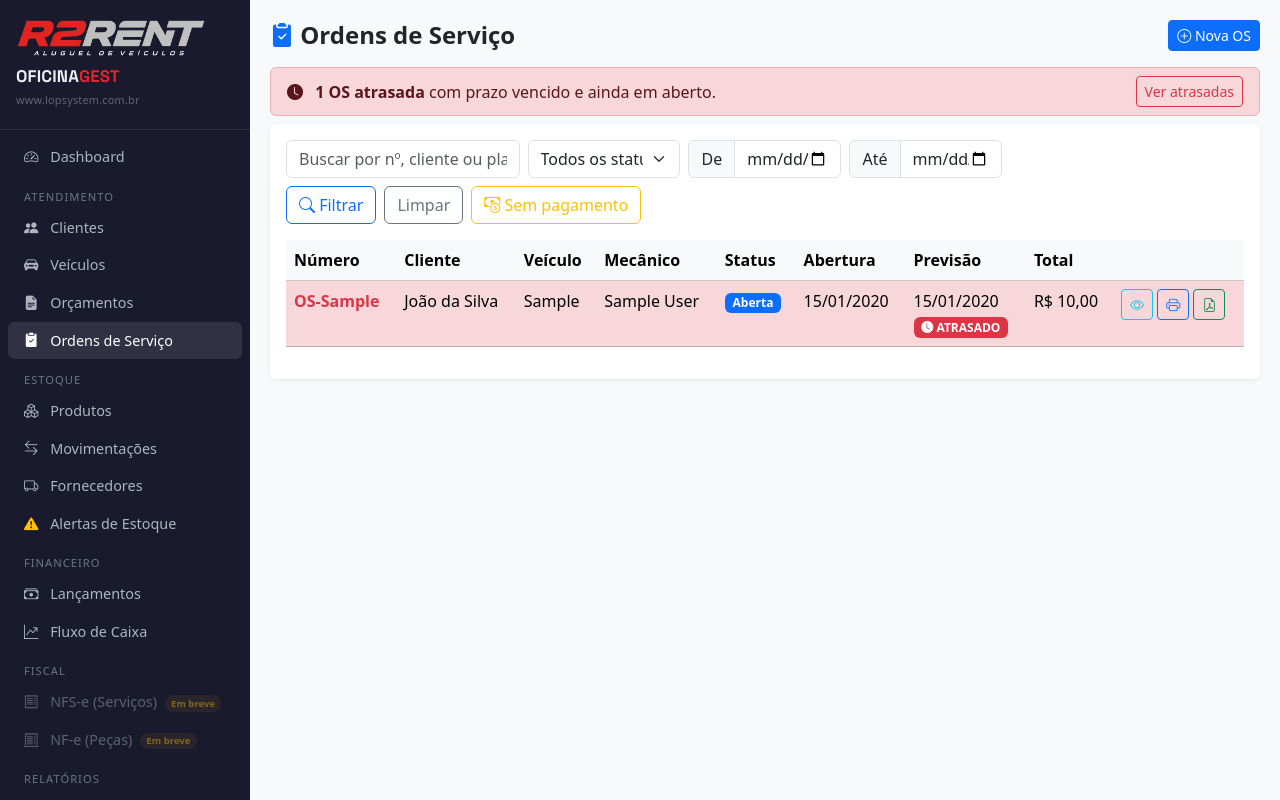
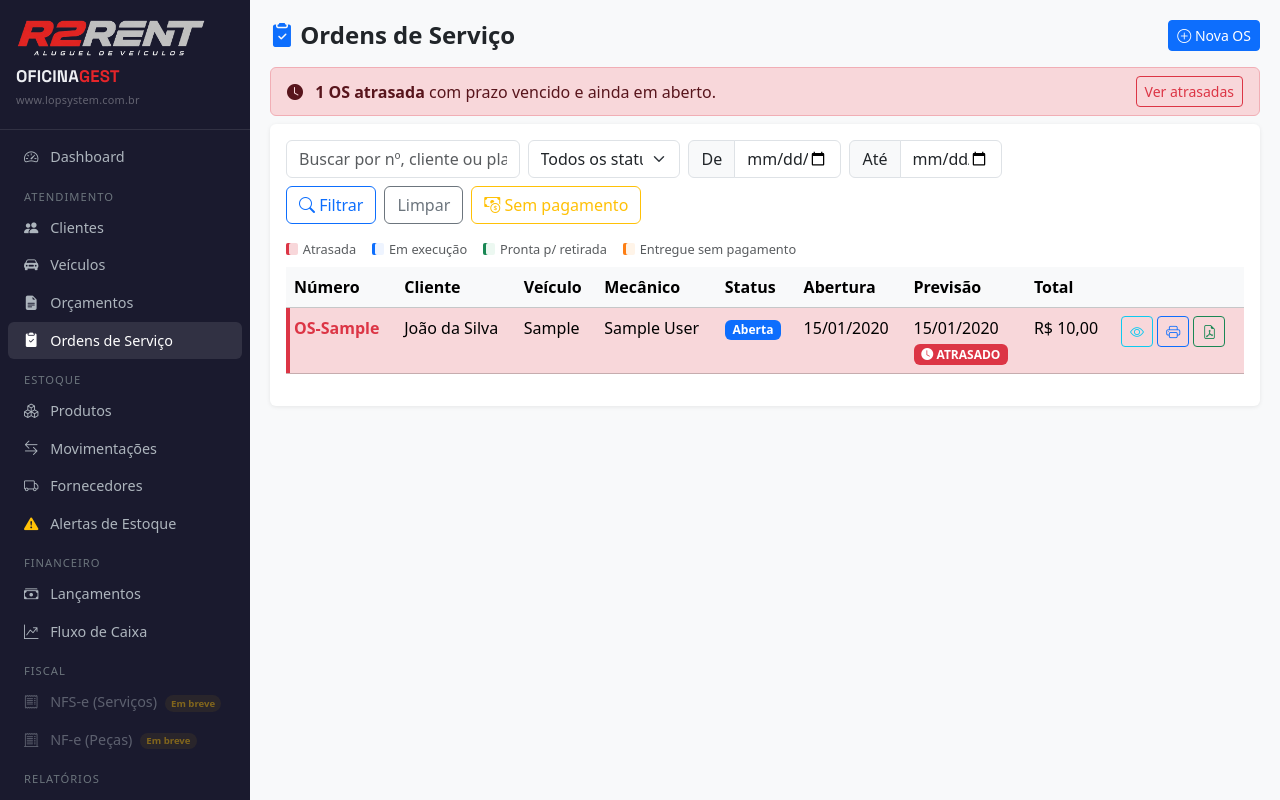
Before and after one commit to leandrolopes100/OFICINA-GEST, a Django app: page /ordens-servico/ in a window 1280 px wide. Run offline with Django 4.2, Linux system fonts and the light colour scheme; a user stored in the database is signed in; data comes from the database, SQL or seed files in the repository; tables that the repository leaves empty hold one stand-in row (values such as "Sample post"); parts of the project's set-up code (start-up, migrations or seed data) failed here and were passed over; some libraries are stand-ins or nearby versions.

Commit message:
alteração para deploy

```diff
--- a/templates/ordens_servico/lista.html
+++ b/templates/ordens_servico/lista.html
@@ -7,8 +7,22 @@
 <link href="https://cdn.jsdelivr.net/npm/select2-bootstrap-5-theme@1.3.0/dist/select2-bootstrap-5-theme.min.css" rel="stylesheet">
 <style>
   .select2-container { width: 100% !important; }
-  .row-sem-pagamento { background-color: #fff8f0 !important; border-left: 3px solid #fd7e14; }
-  .row-sem-pagamento:hover { background-color: #fdebd0 !important; }
+  .os-linha > td:first-child {
+    box-shadow: inset 4px 0 0 var(--os-faixa),
+                inset 0 0 0 9999px var(--bs-table-bg-state, var(--bs-table-bg-type, var(--bs-table-accent-bg)));
+  }
+  .os-linha--atrasada  { --os-faixa: #dc3545; }
+  .os-linha--execucao  { --os-faixa: #0d6efd; --bs-table-bg: #eef4ff; }
+  .os-linha--pronta    { --os-faixa: #198754; --bs-table-bg: #ecf8f1; }
+  .os-linha--receber   { --os-faixa: #fd7e14; --bs-table-bg: #fff4e8; }
+  .os-linha--cancelada { --os-faixa: transparent; }
+  .os-linha--cancelada > td { color: var(--bs-secondary-color); }
+  .os-legenda { font-size: .8rem; color: var(--bs-secondary-color); }
+  .os-legenda span::before {
+    content: ''; display: inline-block; width: .75rem; height: .75rem;
+    border-radius: 2px; margin-right: .3rem; vertical-align: -1px;
+    background: var(--os-fundo); box-shadow: inset 3px 0 0 var(--os-faixa);
+  }
 </style>
 {% endblock %}
 
@@ -99,6 +113,13 @@
       </div>
     </form>
 
+    <div class="os-legenda d-flex flex-wrap gap-3 mb-2">
+      <span style="--os-faixa:#dc3545; --os-fundo:#f8d7da">Atrasada</span>
+      <span style="--os-faixa:#0d6efd; --os-fundo:#eef4ff">Em execução</span>
+      <span style="--os-faixa:#198754; --os-fundo:#ecf8f1">Pronta p/ retirada</span>
+      <span style="--os-faixa:#fd7e14; --os-fundo:#fff4e8">Entregue sem pagamento</span>
+    </div>
+
     <div class="table-responsive">
       <table class="table table-hover">
         <thead class="table-light">
@@ -117,9 +138,15 @@
         <tbody>
           {% for os in ordens %}
           {% if os.data_previsao and os.data_previsao < hoje and os.status in status_ativos %}
-          <tr class="table-danger">
-          {% elif not os.tem_pagamento and os.status in statuses_requer_pagamento %}
-          <tr class="row-sem-pagamento">
+          <tr class="table-danger os-linha os-linha--atrasada">
+          {% elif os.status in status_ativos %}
+          <tr class="os-linha os-linha--execucao">
+          {% elif os.status == 'concluida' %}
+          <tr class="os-linha os-linha--pronta">
+          {% elif os.status == 'entregue' and not os.tem_pagamento %}
+          <tr class="os-linha os-linha--receber">
+          {% elif os.status == 'cancelada' %}
+          <tr class="os-linha os-linha--cancelada">
           {% else %}
           <tr>
           {% endif %}
```
